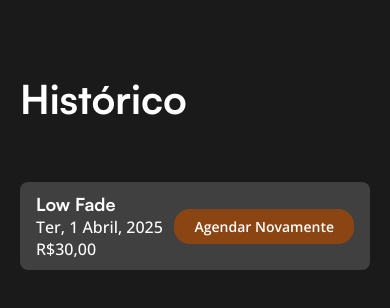
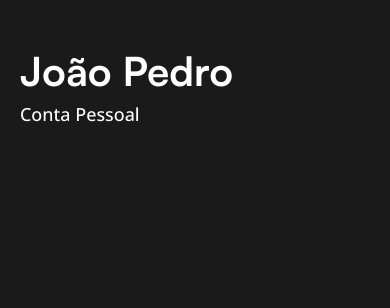
Before and after one commit to Group-HRP/BroCortes, a React Native app: screen /Profile in a window 390 px wide. Shown: the top 308 px of the page. Built offline with nearby package versions, Linux system fonts and the light colour scheme.

Commit message:
add ProfileScreen

```diff
--- a/src/components/Containers.ts
+++ b/src/components/Containers.ts
@@ -21,6 +21,7 @@ export const Containerdefault = styled.View<ContainerdefaultProps>`
 `;
 
 interface CustomContainerProps {
+	display?: "flex";
 	flexDirection?: "row" | "column" | "row-reverse" | "column-reverse";
 	flexWrap?: "nowrap" | "wrap" | "wrap-reverse";
 	alignItems?: "flex-start" | "center" | "flex-end" | "stretch" | "baseline";
@@ -45,9 +46,14 @@ interface CustomContainerProps {
 	borderWidth?: number;
 	borderColor?: string;
 	gap?: number;
+	marginTop: number;
 }
 
 export const CustomContainer = styled.View<CustomContainerProps>`
+
+	/*Display*/
+	display: ${({ display }) => display };
+
 	/* Flexbox */
 	${({ flex }) => flex !== undefined && `flex: ${flex};`}
 	${({ flexDirection }) => flexDirection && `flex-direction: ${flexDirection};`}
@@ -67,6 +73,7 @@ export const CustomContainer = styled.View<CustomContainerProps>`
 	${({ margin }) => margin && `margin: ${margin}px;`}
 	${({ marginHorizontal }) => marginHorizontal && `margin-horizontal: ${marginHorizontal}px;`}
 	${({ marginVertical }) => marginVertical && `margin-vertical: ${marginVertical}px;`}
+	${({ marginTop }) => marginTop && `margin-top: ${marginTop}px;`}
 
 	/* Appearance */
 	${({ backgroundColor }) => backgroundColor && `background-color: ${backgroundColor};`}
--- a/src/components/HeaderDefault.ts
+++ b/src/components/HeaderDefault.ts
@@ -3,10 +3,18 @@ import { Title } from "./Typography";
 
 interface HeaderDefaultProps {
 	paddingTop?: number;
+	display?: "flex" | "none";
+	alignItems?: "flex-start" | "flex-end" | "center" | "stretch" | "baseline";
+	justifyContent?: "flex-start" | "flex-end" | "center" | "space-between" | "space-around" | "space-evenly";
+	flexDirection?: "column" | "row";
 }
 
 export const HeaderDefault = styled.View<HeaderDefaultProps>`
   padding-top: ${({ paddingTop }) => paddingTop || 72}px;
+  display: ${({ display }) => display || "flex"};
+  align-items: ${({ alignItems }) => alignItems};
+  justify-content: ${({ justifyContent }) => justifyContent};
+  flex-direction: ${({ flexDirection }) => flexDirection };
 `;
 
 export const HeaderTitle = styled(Title).attrs({
--- a/src/routes/authStack.tsx
+++ b/src/routes/authStack.tsx
@@ -3,12 +3,14 @@ import LoginScreen from "../screens/public/LoginScreen";
 import RegisterScreen from "../screens/public/RegisterScreen";
 import AppointmentScreen from "../screens/private/AppointmentScreen";
 import HistoricScreen from "../screens/private/HistoricScreen";
+import ProfileScreen from "../screens/private/ProfileScreen";
 
 export type AuthStackParamList = {
 	Login: undefined;
 	Register: undefined;
 	Appointment: undefined;
 	Historic: undefined;
+	Profile: undefined;
 };
 
 const Stack = createNativeStackNavigator<AuthStackParamList>();
@@ -16,6 +18,7 @@ const Stack = createNativeStackNavigator<AuthStackParamList>();
 export default function AuthStack() {
 	return (
 		<Stack.Navigator screenOptions={{ headerShown: false }}>
+			<Stack.Screen name="Profile" component={ProfileScreen} />
 			<Stack.Screen name="Historic" component={HistoricScreen} />
 			<Stack.Screen name="Appointment" component={AppointmentScreen} />
 			<Stack.Screen name="Login" component={LoginScreen} />
--- /dev/null
+++ b/src/screens/private/ProfileScreen.tsx
@@ -0,0 +1,18 @@
+import { HeaderDefault, HeaderTitle } from "../../components/HeaderDefault";
+import { ContainerDefault } from "../../components/ContainerDefault";
+import { CustomContainer } from "../../components/Containers";
+import { Text } from "../../components/Typography";
+
+export default function ProfileScreen(){
+    return(
+        <ContainerDefault>
+            <HeaderDefault display="flex" flexDirection="row" paddingTop={44}>
+                <CustomContainer display="flex" gap={4}>
+                    <HeaderTitle>João Pedro</HeaderTitle>
+                    <Text fontWeight="medium">Conta Pessoal</Text>
+                </CustomContainer>
+                {/* Colocar imagem do perfil aqui */}
+            </HeaderDefault>
+        </ContainerDefault>
+    );
+}
```
